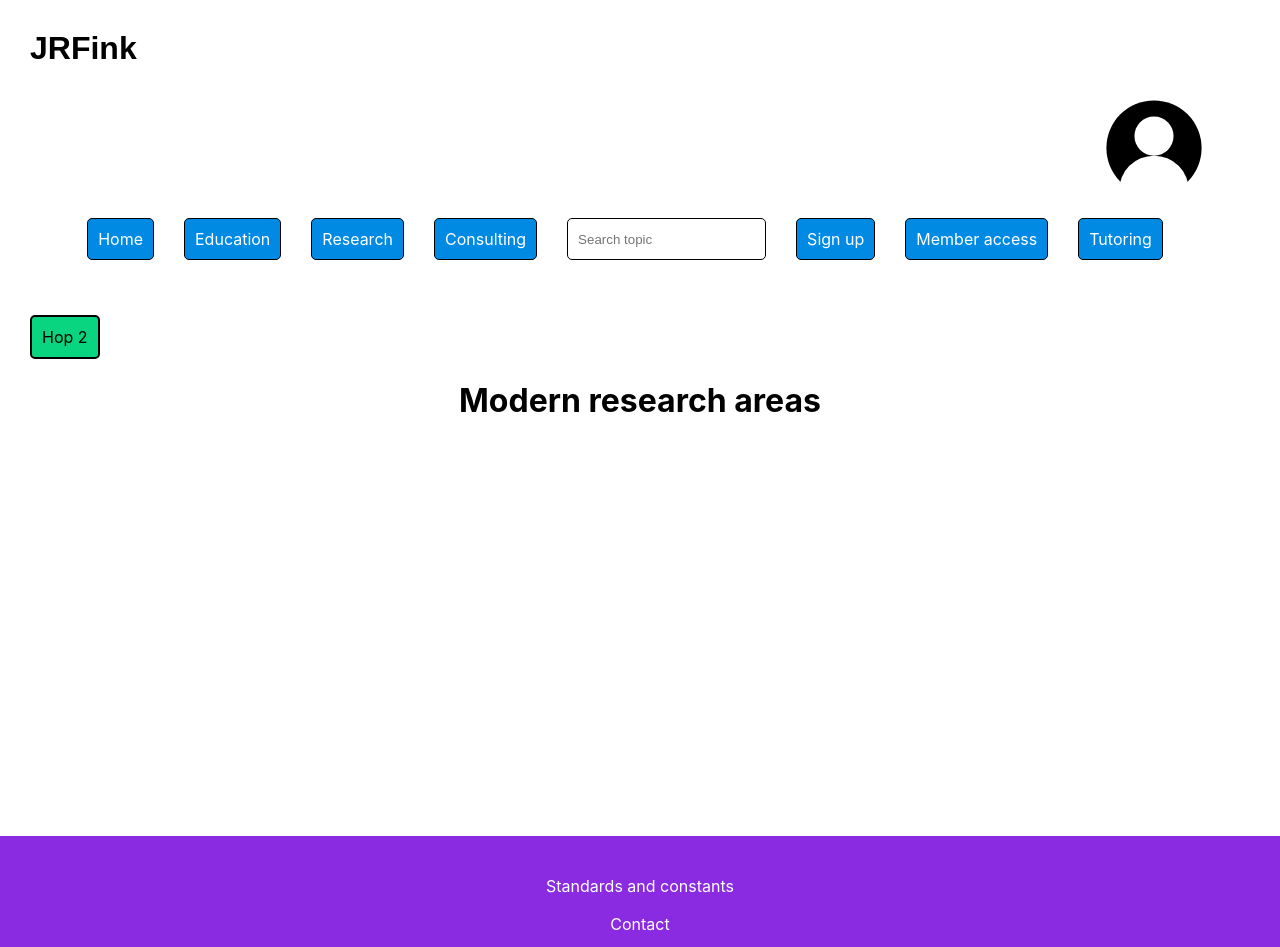
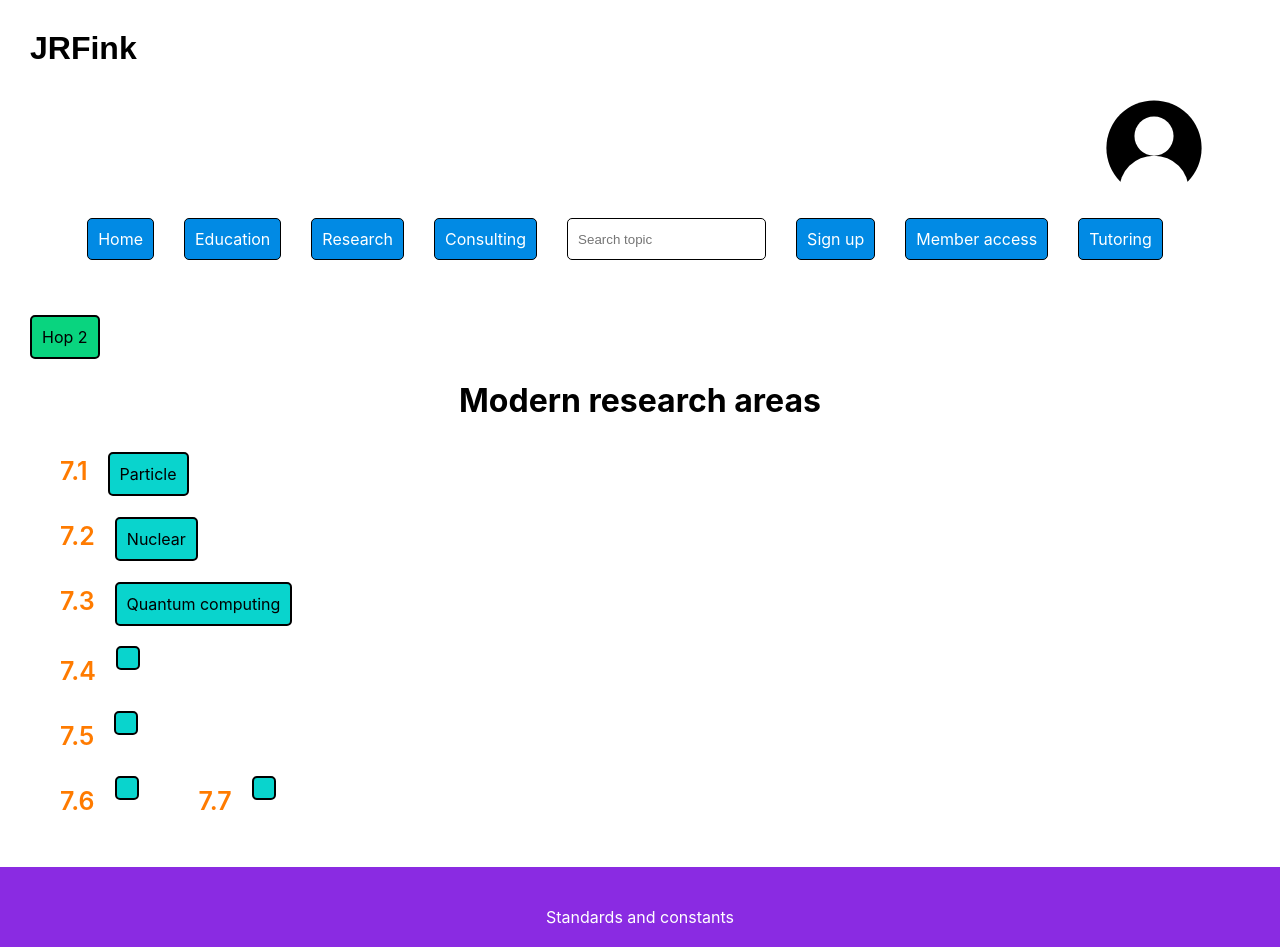
Before and after one commit to JRFink/jrfphyspagesnew, a Next.js app: page /education/hop2/res in a window 1280 px wide. Shown: the top 947 px of the page. Built offline with nearby package versions, Linux system fonts and the light colour scheme.

Commit message:
Update index.tsx

```diff
--- a/pages/education/hop2/res/index.tsx
+++ b/pages/education/hop2/res/index.tsx
@@ -9,6 +9,55 @@ const Res = () => {
         <h1 className={style.centerText}>
             Modern research areas
         </h1>
+
+<h2 className={style.numberLink}>
+                  7.1
+              </h2>
+              <Link href="/education/hop2/20/feyn" className={style.generalLink}>
+                  Particle
+              </Link>
+              <br />
+              <h2 className={style.numberLink}>
+                  7.2
+              </h2>
+              <Link href="/education/hop2/20/cold" className={style.generalLink}>
+                  Nuclear
+              </Link>
+              <br />
+              <h2 className={style.numberLink}>
+                  7.3
+              </h2>
+              <Link href="/education/hop2/20/wein" className={style.generalLink}>
+                  Quantum computing
+              </Link>
+              <br />
+              <h2 className={style.numberLink}>
+                  7.4
+              </h2>
+              <Link href="/education/hop2/20/dirac" className={style.generalLink}>
+
+              </Link>
+              <br />
+              <h2 className={style.numberLink}>
+                  7.5
+              </h2>
+              <Link href="/education/hop2/20/cern" className={style.generalLink}>
+
+              </Link>
+              <br />
+              <h2 className={style.numberLink}>
+                  7.6
+              </h2>
+              <Link href="/education/hop2/20/quant" className={style.generalLink}>
+
+              </Link>
+ <h2 className={style.numberLink}>
+                  7.7
+              </h2>
+              <Link href="/education/hop2/20/quant" className={style.generalLink}>
+
+              </Link>
+              <br />
        </>
     );
 }
```
